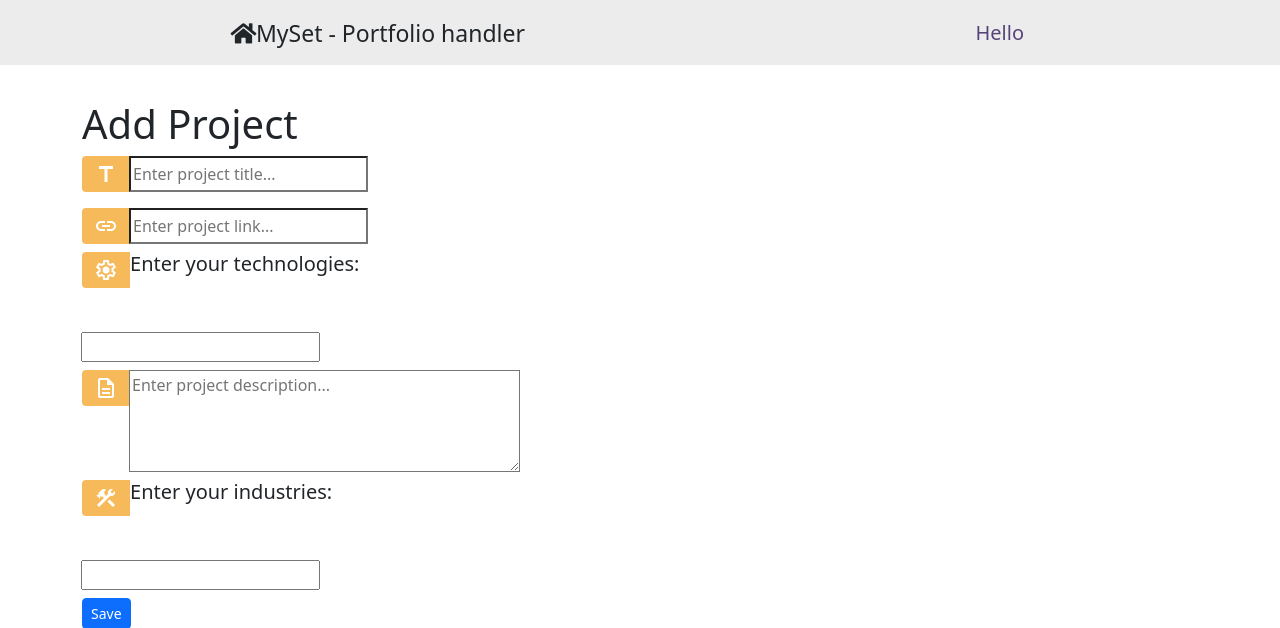
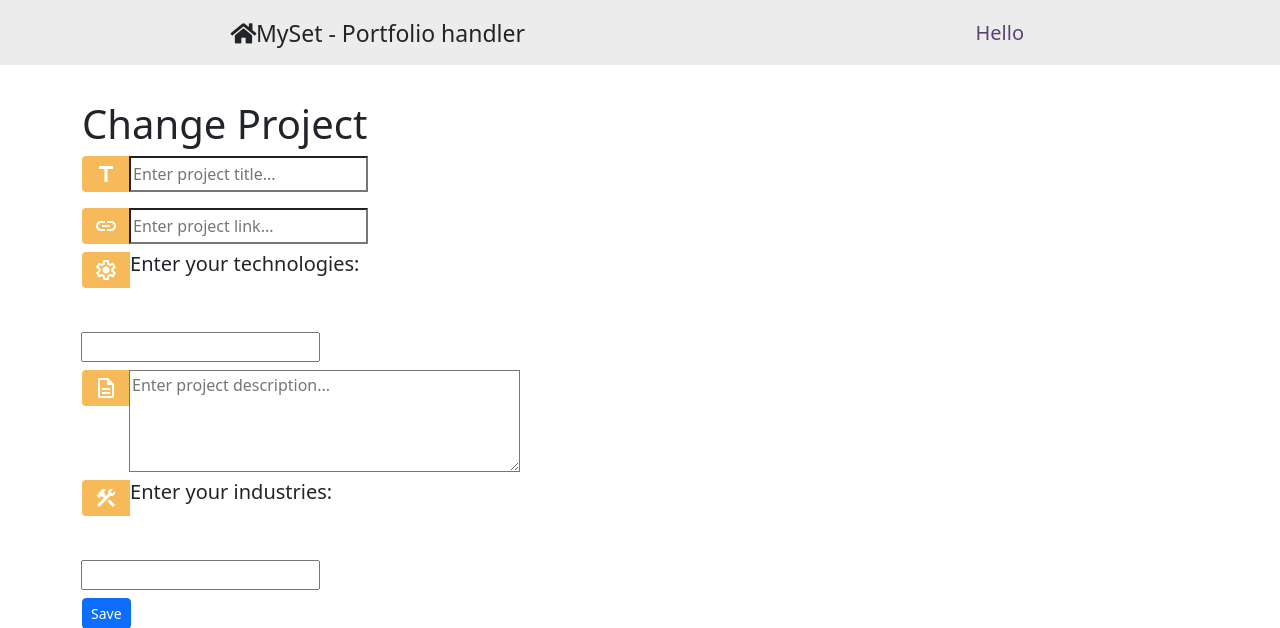
Before and after one commit to FFkmmr/UltraTasc, a Django app: template my_set/main/templates/edit_project.html in a window 1280 px wide. Shown: the top 628 px of the page. Run offline with Django 3.2, Linux system fonts and the light colour scheme; the template is opened without the code that fills it: values that come from a table or form of the project are taken from there, others are empty; some libraries are stand-ins or nearby versions.

Commit message:
fix: Grammatical error

```diff
--- a/my_set/main/templates/edit_project.html
+++ b/my_set/main/templates/edit_project.html
@@ -6,7 +6,7 @@
 <div class="container">
     <div class="row">
         <div class="col-md-12" style="margin-bottom: 180px;">
-            <h1>Add Project </h1>
+            <h1>Change Project </h1>
             <form action="" method='POST'>
                 {% csrf_token %}
                 <div class="input-group mb-3">
```
